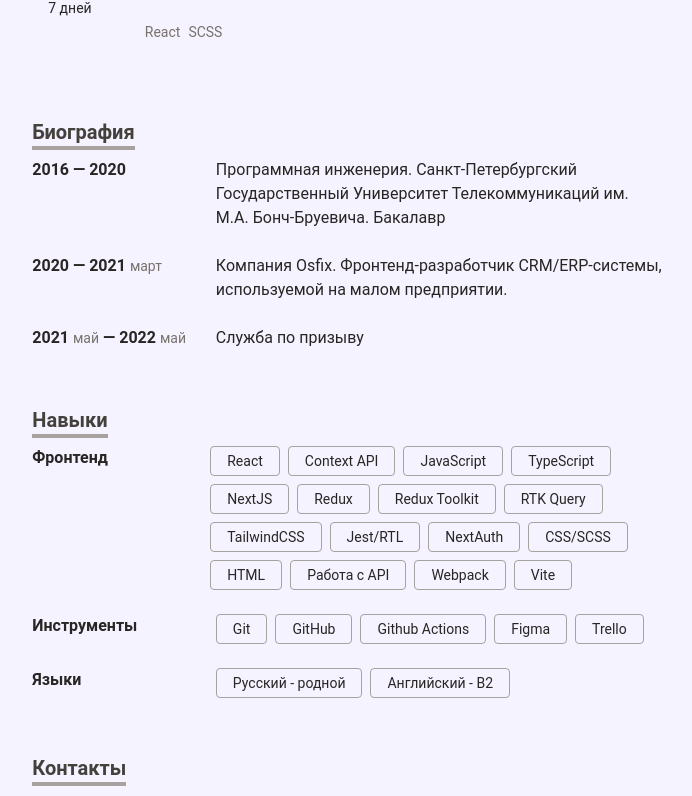
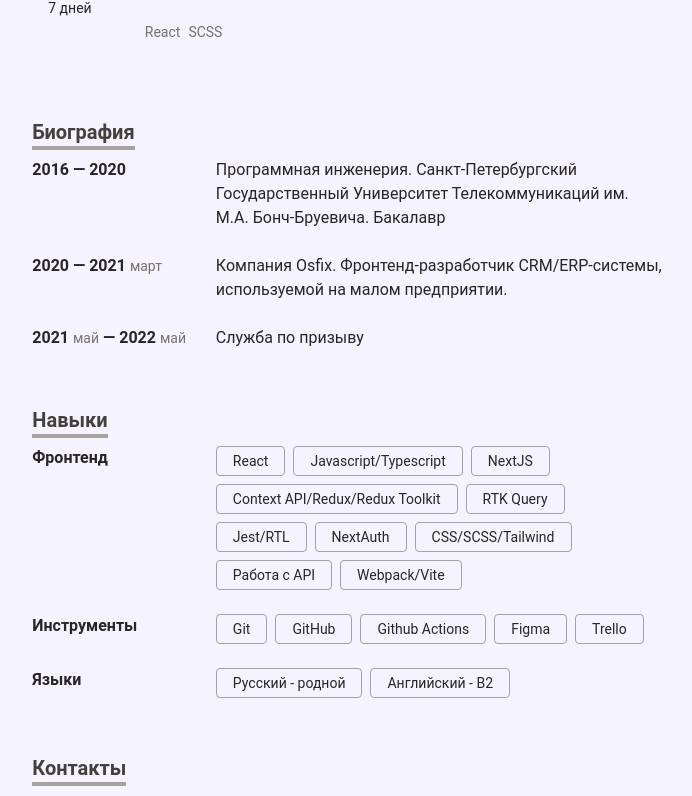
Before and after one commit to ilyasudakov/portfolio-react, a Next.js app: page / in a window 1280 px wide. Shown: the part 1837-2633 px from the top of the page, without its empty margins (293-985 px from the left). Built offline with nearby package versions, Linux system fonts and the light colour scheme; no server answers.

Commit message:
Update skills

```diff
--- a/src/data/locales/en/index.tsx
+++ b/src/data/locales/en/index.tsx
@@ -116,21 +116,15 @@ const skills: landingPageSectionsType[typeof SKILLS_ID] = {
       setName: 'Frontend',
       skills: [
         'React',
-        'Context API',
-        'JavaScript',
-        'TypeScript',
+        'Javascript/Typescript',
         'NextJS',
-        'Redux',
+        'Context API/Redux/Redux Toolkit',
+        'RTK Query',
         'Jest/RTL',
-        'Redux Toolkit',
-        'RTK Query',
-        'TailwindCSS',
         'NextAuth',
-        'CSS/SCSS',
-        'HTML',
-        'API',
-        'Webpack',
-        'Vite'
+        'CSS/SCSS/Tailwind',
+        'API requests',
+        'Webpack/Vite'
       ]
     },
     {
--- a/src/data/locales/ru/index.tsx
+++ b/src/data/locales/ru/index.tsx
@@ -25,7 +25,7 @@ const about: landingPageSectionsType[typeof ABOUT_ID] = {
   title: 'Обо мне',
   text1:
     'React-разработчик из Санкт-Петербурга, 24 года. В данный момент ищу \
-  работу по вакансии junior-разработчик. Вы можете посмотреть ',
+  работу по вакансии Frontend разработчик (React). Вы можете посмотреть ',
   link1: 'мое портфолио',
   link2: ' скачать CV.',
   text2: 'или',
@@ -116,21 +116,15 @@ const skills: landingPageSectionsType[typeof SKILLS_ID] = {
       setName: 'Фронтенд',
       skills: [
         'React',
-        'Context API',
-        'JavaScript',
-        'TypeScript',
+        'Javascript/Typescript',
         'NextJS',
-        'Redux',
-        'Redux Toolkit',
+        'Context API/Redux/Redux Toolkit',
         'RTK Query',
-        'TailwindCSS',
         'Jest/RTL',
         'NextAuth',
-        'CSS/SCSS',
-        'HTML',
+        'CSS/SCSS/Tailwind',
         'Работа с API',
-        'Webpack',
-        'Vite'
+        'Webpack/Vite'
       ]
     },
     {
```
